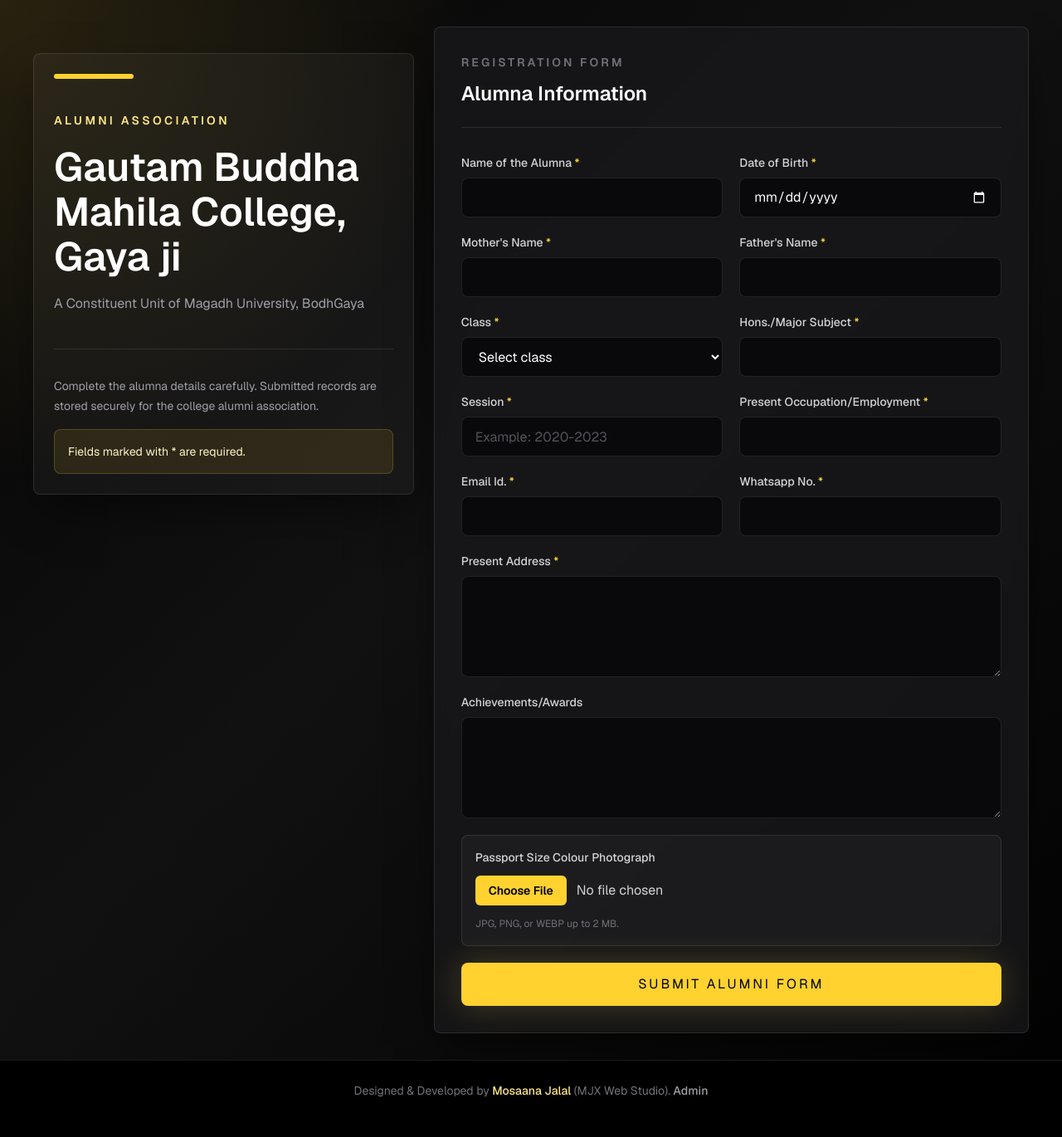
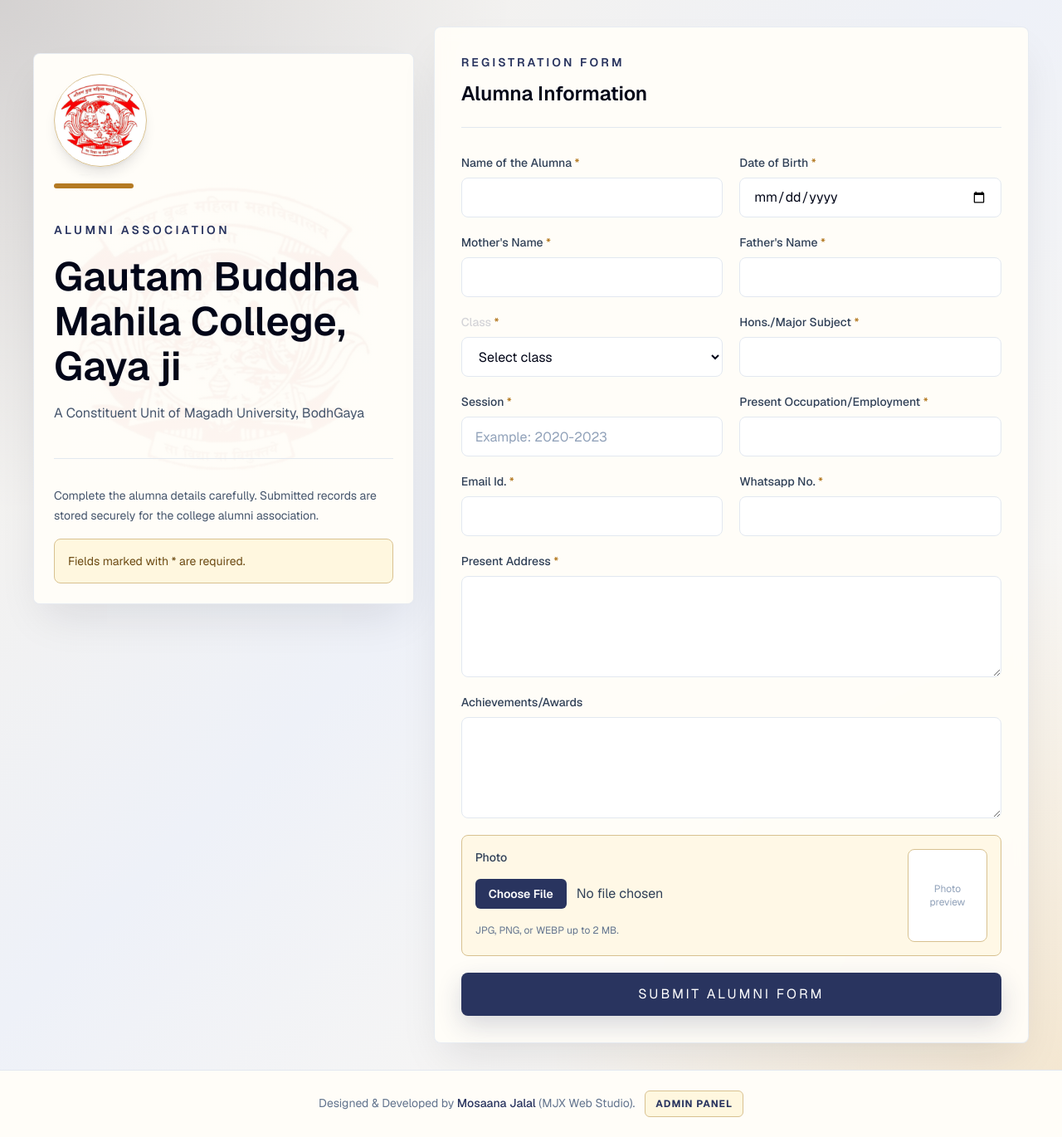
Before and after one commit to Mosanna-Jalal/gbm-alumnae, a Next.js app: page / in a window 1280 px wide. Shown: the whole page at 83% size. Built offline with nearby package versions, Linux system fonts and the light colour scheme.

Commit message:
fixed ui

```diff
--- a/app/admin/admin-dashboard.tsx
+++ b/app/admin/admin-dashboard.tsx
@@ -1,5 +1,6 @@
 "use client";
 
+import Link from "next/link";
 import { useMemo, useState } from "react";
 
 type Submission = {
@@ -18,11 +19,18 @@
   presentAddress: string;
   achievements: string;
   photoName: string;
+  photoPreviewUrl: string;
+  photoUrl: string;
+  photoPublicId: string;
   photoSize: number | string;
   sheetStatus: string;
 };
 
-const columns: Array<{ key: keyof Submission; label: string }> = [
+const columns: Array<{
+  key: keyof Submission;
+  label: string;
+  exportable?: boolean;
+}> = [
   { key: "submittedAt", label: "Submitted At" },
   { key: "name", label: "Name of the Alumna" },
   { key: "dateOfBirth", label: "Date of Birth" },
@@ -36,7 +44,10 @@
   { key: "whatsapp", label: "Whatsapp No." },
   { key: "presentAddress", label: "Present Address" },
   { key: "achievements", label: "Achievements/Awards" },
+  { key: "photoPreviewUrl", label: "Photo", exportable: false },
   { key: "photoName", label: "Photograph File" },
+  { key: "photoUrl", label: "Photograph URL" },
+  { key: "photoPublicId", label: "Cloudinary Public ID" },
   { key: "photoSize", label: "Photo Size" },
   { key: "sheetStatus", label: "Sheet Sync" },
 ];
@@ -92,10 +103,11 @@
   }
 
   function downloadCsv() {
+    const exportColumns = columns.filter((column) => column.exportable !== false);
     const rows = [
-      columns.map((column) => column.label),
+      exportColumns.map((column) => column.label),
       ...visibleRows.map((submission) =>
-        columns.map((column) => String(submission[column.key] ?? "")),
+        exportColumns.map((column) => String(submission[column.key] ?? "")),
       ),
     ];
     const csv = rows
@@ -132,6 +144,13 @@
               Excel-openable CSV file.
             </p>
           </div>
+          <div className="flex flex-col gap-3 sm:flex-row lg:items-center">
+            <Link
+              href="/"
+              className="inline-flex min-h-11 items-center justify-center rounded-lg border border-white/15 px-5 py-2 text-sm font-bold uppercase tracking-[0.08em] text-white transition hover:border-white/30 hover:bg-white/10"
+            >
+              Back to Form
+            </Link>
           {isUnlocked ? (
             <button
               type="button"
@@ -142,6 +161,7 @@
               Download Excel CSV
             </button>
           ) : null}
+          </div>
         </div>
       </header>
 
@@ -186,7 +206,7 @@
             </p>
           </div>
           <div className="overflow-x-auto">
-            <table className="w-full min-w-[1400px] border-collapse text-left text-sm">
+            <table className="w-full min-w-[1500px] border-collapse text-left text-sm">
               <thead className="bg-white/[0.04] text-xs uppercase tracking-[0.08em] text-zinc-400">
                 <tr>
                   {columns.map((column) => (
@@ -208,7 +228,27 @@
                           key={column.key}
                           className="max-w-[280px] border-b border-r border-white/10 px-3 py-3 align-top text-zinc-200 last:border-r-0"
                         >
-                          {submission[column.key]}
+                          {column.key === "photoPreviewUrl" &&
+                          submission.photoPreviewUrl ? (
+                            // eslint-disable-next-line @next/next/no-img-element
+                            <img
+                              src={submission.photoPreviewUrl}
+                              alt={`${submission.name} passport photograph`}
+                              className="h-20 w-16 rounded-md border border-white/10 object-cover"
+                            />
+                          ) : column.key === "photoUrl" &&
+                            submission.photoUrl ? (
+                            <a
+                              href={submission.photoUrl}
+                              target="_blank"
+                              rel="noopener noreferrer"
+                              className="text-amber-200 underline-offset-4 hover:underline"
+                            >
+                              View photo
+                            </a>
+                          ) : (
+                            submission[column.key]
+                          )}
                         </td>
                       ))}
                     </tr>
--- a/app/api/admin/submissions/route.ts
+++ b/app/api/admin/submissions/route.ts
@@ -46,6 +46,9 @@
         presentAddress: submission.presentAddress,
         achievements: submission.achievements || "",
         photoName: submission.photo?.name || "",
+        photoPreviewUrl: submission.photo?.url || submission.photo?.dataUrl || "",
+        photoUrl: submission.photo?.url || "",
+        photoPublicId: submission.photo?.publicId || "",
         photoSize: submission.photo?.size || "",
         sheetStatus: submission.sheetSync?.status || "",
       })),
--- a/app/components/alumni-form.tsx
+++ b/app/components/alumni-form.tsx
@@ -1,6 +1,6 @@
 "use client";
 
-import { useRef, useState } from "react";
+import { useEffect, useRef, useState } from "react";
 
 const classOptions = [
   "IA",
@@ -25,6 +25,15 @@
     message: "",
   });
   const [isSubmitting, setIsSubmitting] = useState(false);
+  const [photoPreview, setPhotoPreview] = useState("");
+
+  useEffect(() => {
+    return () => {
+      if (photoPreview) {
+        URL.revokeObjectURL(photoPreview);
+      }
+    };
+  }, [photoPreview]);
 
   async function handleSubmit(event: React.FormEvent<HTMLFormElement>) {
     event.preventDefault();
@@ -43,6 +52,7 @@
       }
 
       formRef.current?.reset();
+      setPhotoPreview("");
       setStatus({ tone: "success", message: data.message });
     } catch (error) {
       setStatus({
@@ -71,7 +81,7 @@
           <select
             name="className"
             required
-            className="h-12 w-full min-w-0 rounded-lg border border-white/10 bg-zinc-950 px-3 text-base text-white outline-none transition focus:border-amber-300 focus:ring-4 focus:ring-amber-300/10 sm:px-4 sm:text-sm"
+            className="h-12 w-full min-w-0 rounded-lg border border-slate-200 bg-white px-3 text-base text-slate-950 outline-none transition focus:border-[#b47a23] focus:ring-4 focus:ring-[#b47a23]/15 sm:px-4 sm:text-sm"
           >
             <option value="">Select class</option>
             {classOptions.map((option) => (
@@ -100,27 +110,51 @@
       <Textarea label="Present Address" name="presentAddress" required />
       <Textarea label="Achievements/Awards" name="achievements" />
 
-      <label className="grid gap-3 rounded-lg border border-white/10 bg-white/[0.03] p-3 sm:p-4">
-        <span className="text-sm font-medium text-zinc-300">
-          Passport Size Colour Photograph
+      <div className="grid gap-3 rounded-lg border border-[#d8c190] bg-[#fff7df]/70 p-3 sm:grid-cols-[1fr_auto] sm:p-4">
+        <label className="grid gap-3">
+          <span className="text-sm font-medium text-slate-700">
+            Photo
           </span>
           <input
             name="photo"
             type="file"
             accept="image/png,image/jpeg,image/webp"
-          className="w-full min-w-0 text-sm text-zinc-300 file:mb-2 file:mr-3 file:rounded-md file:border-0 file:bg-amber-300 file:px-3 file:py-2 file:text-sm file:font-semibold file:text-black hover:file:bg-amber-200 sm:file:mb-0 sm:file:px-4"
+            onChange={(event) => {
+              const file = event.target.files?.[0];
+
+              if (photoPreview) {
+                URL.revokeObjectURL(photoPreview);
+              }
+
+              setPhotoPreview(file ? URL.createObjectURL(file) : "");
+            }}
+            className="w-full min-w-0 text-sm text-slate-700 file:mb-2 file:mr-3 file:rounded-md file:border-0 file:bg-[#29345f] file:px-3 file:py-2 file:text-sm file:font-semibold file:text-white hover:file:bg-[#1d274e] sm:file:mb-0 sm:file:px-4"
           />
-        <span className="text-xs leading-5 text-zinc-500">
+          <span className="text-xs leading-5 text-slate-500">
             JPG, PNG, or WEBP up to 2 MB.
           </span>
         </label>
+
+        <div className="grid h-28 w-24 place-items-center overflow-hidden rounded-lg border border-[#d8c190] bg-white text-center text-xs text-slate-400">
+          {photoPreview ? (
+            // eslint-disable-next-line @next/next/no-img-element
+            <img
+              src={photoPreview}
+              alt="Selected passport photograph preview"
+              className="h-full w-full object-cover"
+            />
+          ) : (
+            <span className="px-3">Photo preview</span>
+          )}
+        </div>
+      </div>
 
       {status.message ? (
         <p
           className={`rounded-lg border px-4 py-3 text-sm ${
             status.tone === "success"
-              ? "border-emerald-400/30 bg-emerald-400/10 text-emerald-200"
-              : "border-red-400/30 bg-red-400/10 text-red-200"
+              ? "border-emerald-200 bg-emerald-50 text-emerald-800"
+              : "border-red-200 bg-red-50 text-red-800"
           }`}
         >
           {status.message}
@@ -130,7 +164,7 @@
       <button
         type="submit"
         disabled={isSubmitting}
-        className="min-h-12 rounded-lg bg-amber-300 px-4 py-3 text-sm font-bold uppercase tracking-[0.08em] text-black shadow-[0_0_40px_rgba(252,211,77,0.22)] transition hover:bg-amber-200 disabled:cursor-not-allowed disabled:opacity-60 sm:h-13 sm:px-6 sm:tracking-[0.18em]"
+        className="min-h-12 rounded-lg bg-[#29345f] px-4 py-3 text-sm font-bold uppercase tracking-[0.08em] text-white shadow-[0_12px_30px_rgba(41,52,95,0.18)] transition hover:bg-[#1d274e] disabled:cursor-not-allowed disabled:opacity-60 sm:h-13 sm:px-6 sm:tracking-[0.18em]"
       >
         {isSubmitting ? "Submitting..." : "Submit Alumni Form"}
       </button>
@@ -153,7 +187,7 @@
 }) {
   return (
     <label className="grid gap-2">
-      <span className="text-sm font-medium text-zinc-300">
+      <span className="text-sm font-medium text-slate-700">
         {label} {required ? <Required /> : null}
       </span>
       <input
@@ -161,7 +195,7 @@
         type={type}
         placeholder={placeholder}
         required={required}
-        className="h-12 w-full min-w-0 rounded-lg border border-white/10 bg-zinc-950 px-3 text-base text-white outline-none transition placeholder:text-zinc-600 focus:border-amber-300 focus:ring-4 focus:ring-amber-300/10 sm:px-4 sm:text-sm"
+        className="h-12 w-full min-w-0 rounded-lg border border-slate-200 bg-white px-3 text-base text-slate-950 outline-none transition placeholder:text-slate-400 focus:border-[#b47a23] focus:ring-4 focus:ring-[#b47a23]/15 sm:px-4 sm:text-sm"
       />
     </label>
   );
@@ -178,19 +212,19 @@
 }) {
   return (
     <label className="grid gap-2">
-      <span className="text-sm font-medium text-zinc-300">
+      <span className="text-sm font-medium text-slate-700">
         {label} {required ? <Required /> : null}
       </span>
       <textarea
         name={name}
         required={required}
         rows={4}
-        className="min-h-28 w-full min-w-0 resize-y rounded-lg border border-white/10 bg-zinc-950 px-3 py-3 text-base text-white outline-none transition placeholder:text-zinc-600 focus:border-amber-300 focus:ring-4 focus:ring-amber-300/10 sm:px-4 sm:text-sm"
+        className="min-h-28 w-full min-w-0 resize-y rounded-lg border border-slate-200 bg-white px-3 py-3 text-base text-slate-950 outline-none transition placeholder:text-slate-400 focus:border-[#b47a23] focus:ring-4 focus:ring-[#b47a23]/15 sm:px-4 sm:text-sm"
       />
     </label>
   );
 }
 
 function Required() {
-  return <span className="text-amber-300">*</span>;
+  return <span className="text-[#b47a23]">*</span>;
 }
--- a/app/globals.css
+++ b/app/globals.css
@@ -1,8 +1,8 @@
 @import "tailwindcss";
 
 :root {
-  --background: #000000;
-  --foreground: #f8fafc;
+  --background: #f7f2e8;
+  --foreground: #0f172a;
 }
 
 @theme inline {
@@ -15,7 +15,7 @@
 body {
   background: var(--background);
   color: var(--foreground);
-  color-scheme: dark;
+  color-scheme: light;
 }
 
 input,
--- a/app/lib/alumni.ts
+++ b/app/lib/alumni.ts
@@ -5,6 +5,8 @@
     name: { type: String },
     type: { type: String },
     size: { type: Number },
+    url: { type: String },
+    publicId: { type: String },
     dataUrl: { type: String },
   },
   { _id: false },
@@ -54,7 +56,9 @@
     name: string;
     type: string;
     size: number;
-    dataUrl: string;
+    url: string;
+    publicId: string;
+    dataUrl?: string;
   };
 };
 
--- a/app/page.tsx
+++ b/app/page.tsx
@@ -1,39 +1,52 @@
 import { AlumniForm } from "./components/alumni-form";
+import Link from "next/link";
 
 export default function Home() {
   return (
-    <main className="min-h-dvh bg-black text-white">
+    <main className="min-h-dvh bg-[#f7f2e8] text-slate-950">
       <section className="relative isolate overflow-hidden px-3 py-4 sm:px-6 sm:py-7 lg:px-10 lg:py-8">
-        <div className="absolute inset-0 -z-10 bg-[radial-gradient(circle_at_top_left,rgba(252,211,77,0.14),transparent_32%),linear-gradient(135deg,#050505_0%,#111111_46%,#030303_100%)]" />
+        <div className="absolute inset-0 -z-10 bg-[radial-gradient(circle_at_top_left,rgba(31,41,90,0.16),transparent_34%),radial-gradient(circle_at_bottom_right,rgba(180,122,35,0.15),transparent_34%),linear-gradient(135deg,#f7f2e8_0%,#eef1f8_48%,#fffaf0_100%)]" />
         <div className="mx-auto grid w-full max-w-7xl gap-4 sm:gap-6 lg:grid-cols-[0.78fr_1.22fr] lg:items-start">
-          <aside className="top-8 rounded-lg border border-white/10 bg-white/[0.04] p-4 shadow-2xl shadow-black/50 sm:p-6 lg:sticky">
-            <div className="mb-6 h-1.5 w-16 rounded-full bg-amber-300 sm:mb-10 sm:w-24" />
-            <p className="text-xs font-semibold uppercase tracking-[0.18em] text-amber-200 sm:text-sm sm:tracking-[0.24em]">
+          <aside className="relative top-8 overflow-hidden rounded-lg border border-slate-200/80 bg-[#fffdf8] p-4 shadow-2xl shadow-slate-900/10 sm:p-6 lg:sticky">
+            <div className="absolute inset-0 bg-[url('/college-logo-1.jpg')] bg-[length:82%] bg-center bg-no-repeat opacity-[0.14] saturate-75" />
+            <div className="absolute inset-0 bg-gradient-to-b from-[#fffdf8]/82 via-[#fffdf8]/68 to-[#fffdf8]/90" />
+            <div className="relative">
+            <div className="mb-5 grid h-24 w-24 place-items-center overflow-hidden rounded-full border border-[#d8c190] bg-white/85 p-2 shadow-lg shadow-slate-900/10 sm:h-28 sm:w-28">
+              {/* eslint-disable-next-line @next/next/no-img-element */}
+              <img
+                src="/college-logo-1.jpg"
+                alt="Gautam Buddha Mahila College logo"
+                className="h-full w-full object-contain"
+              />
+            </div>
+            <div className="mb-6 h-1.5 w-16 rounded-full bg-[#b47a23] sm:mb-10 sm:w-24" />
+            <p className="text-xs font-semibold uppercase tracking-[0.18em] text-[#29345f] sm:text-sm sm:tracking-[0.24em]">
               Alumni Association
             </p>
-            <h1 className="mt-4 text-[2rem] font-semibold leading-[1.12] text-white sm:mt-5 sm:text-5xl">
+            <h1 className="mt-4 text-[2rem] font-semibold leading-[1.12] text-slate-950 sm:mt-5 sm:text-5xl">
               Gautam Buddha Mahila College, Gaya ji
             </h1>
-            <p className="mt-3 text-sm leading-6 text-zinc-400 sm:mt-4 sm:text-base sm:leading-7">
+            <p className="mt-3 text-sm leading-6 text-slate-600 sm:mt-4 sm:text-base sm:leading-7">
               A Constituent Unit of Magadh University, BodhGaya
             </p>
-            <div className="mt-6 grid gap-3 border-t border-white/10 pt-5 text-sm text-zinc-400 sm:mt-10 sm:gap-4 sm:pt-8">
+            <div className="mt-6 grid gap-3 border-t border-slate-200 pt-5 text-sm text-slate-600 sm:mt-10 sm:gap-4 sm:pt-8">
               <p className="leading-6">
                 Complete the alumna details carefully. Submitted records are
                 stored securely for the college alumni association.
               </p>
-              <div className="rounded-lg border border-amber-300/20 bg-amber-300/10 p-3 text-amber-100 sm:p-4">
+              <div className="rounded-lg border border-[#d8c190] bg-[#fff7df] p-3 text-[#6c4a12] sm:p-4">
                 Fields marked with * are required.
               </div>
             </div>
+            </div>
           </aside>
 
-          <section className="min-w-0 rounded-lg border border-white/10 bg-zinc-900/80 p-4 shadow-2xl shadow-black/60 backdrop-blur sm:p-6 lg:p-8">
-            <div className="mb-5 flex flex-col gap-2 border-b border-white/10 pb-5 sm:mb-8 sm:gap-3 sm:pb-6">
-              <p className="text-xs font-semibold uppercase tracking-[0.18em] text-zinc-500 sm:text-sm sm:tracking-[0.22em]">
+          <section className="min-w-0 rounded-lg border border-slate-200/80 bg-[#fffdf8]/95 p-4 shadow-2xl shadow-slate-900/10 backdrop-blur sm:p-6 lg:p-8">
+            <div className="mb-5 flex flex-col gap-2 border-b border-slate-200 pb-5 sm:mb-8 sm:gap-3 sm:pb-6">
+              <p className="text-xs font-semibold uppercase tracking-[0.18em] text-[#29345f] sm:text-sm sm:tracking-[0.22em]">
                 Registration Form
               </p>
-              <h2 className="text-xl font-semibold text-zinc-50 sm:text-2xl">
+              <h2 className="text-xl font-semibold text-slate-950 sm:text-2xl">
                 Alumna Information
               </h2>
             </div>
@@ -41,25 +54,25 @@
           </section>
         </div>
       </section>
-      <footer className="border-t border-white/10 bg-black px-4 py-5 text-center text-xs leading-6 text-zinc-500 sm:px-5 sm:py-6 sm:text-sm">
+      <footer className="border-t border-slate-200 bg-[#fffdf8] px-4 py-5 text-center text-xs leading-6 text-slate-500 sm:px-5 sm:py-6 sm:text-sm">
         <span>
           Designed &amp; Developed by{" "}
           <a
             href="https://me-mj.vercel.app"
             target="_blank"
             rel="noopener noreferrer"
-            className="font-medium text-amber-200 underline-offset-4 transition hover:text-amber-100 hover:underline"
+            className="font-medium text-[#29345f] underline-offset-4 transition hover:text-[#111936] hover:underline"
           >
             Mosaana Jalal
           </a>{" "}
           (MJX Web Studio).
-        </span>{" "}
-        <a
+        </span>
+        <Link
           href="/admin"
-          className="font-medium text-zinc-400 underline-offset-4 transition hover:text-zinc-200 hover:underline"
+          className="ml-2 inline-flex min-h-8 items-center rounded-md border border-[#d8c190] bg-[#fff7df] px-3 text-xs font-bold uppercase tracking-[0.08em] text-[#29345f] transition hover:border-[#b47a23] hover:bg-[#f8e9be] sm:ml-3"
         >
-          Admin
-        </a>
+          Admin Panel
+        </Link>
       </footer>
     </main>
   );
```
Also changed, not shown: app/api/alumni/route.ts (+68 -5 lines), public/college-logo-1.jpg (added), public/college-logo-2.jpg (added). Lines whose indentation alone changed are shown as unchanged.
